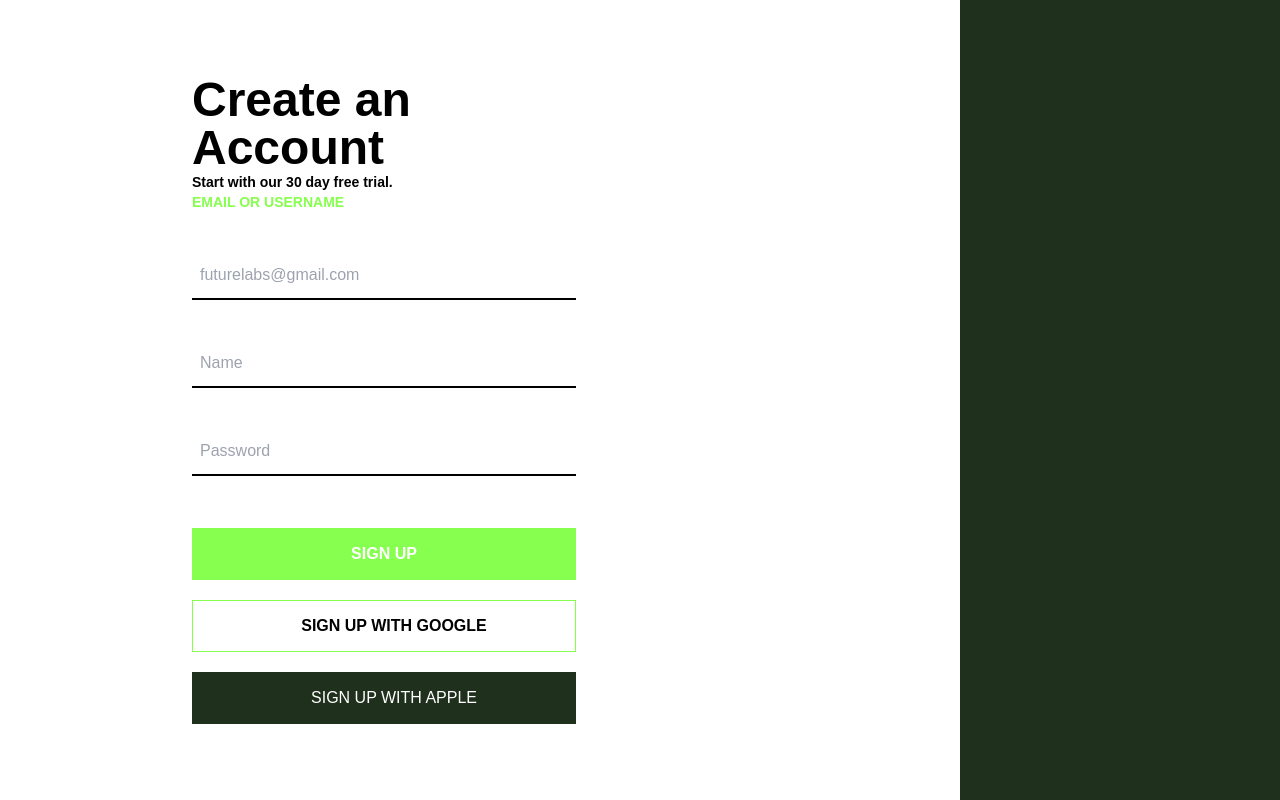
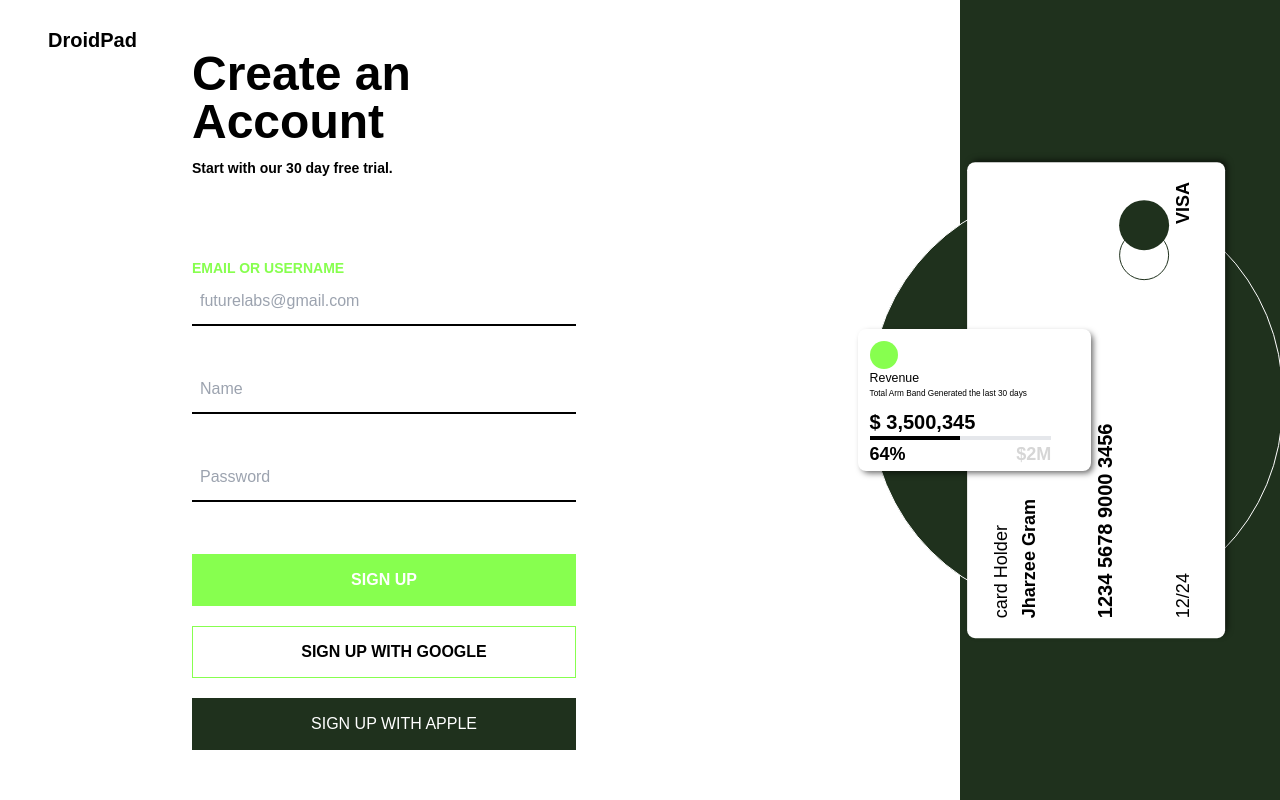
Before and after one commit to MauLight/react-converge, a React app: page / in a window 1280 px wide. Built offline with nearby package versions, Linux system fonts and the light colour scheme; the HTML template or start-up script is replaced by a standard one.

Commit message:
feat: :art: Design cards added
add design cards in sign up form.

```diff
--- a/src/App.js
+++ b/src/App.js
@@ -3,6 +3,7 @@ import React, { useState } from 'react'
 import PromisePolyfill from 'promise-polyfill'
 import { Signup } from './views/Signup'
 import Notification from './components/Notification'
+import { Navbar } from './components/Navbar'
 
 if (!window.Promise) {
   window.Promise = PromisePolyfill
@@ -18,6 +19,7 @@ const App = () => {
       <div className="absolute w-screen top-0">
         <Notification type={errorType} message={errorMessage} />
       </div>
+      <Navbar />
       <Signup setErrorType={setErrorType} setErrorMessage={setErrorMessage} />
     </div>
   )
--- /dev/null
+++ b/src/components/Navbar.jsx
@@ -0,0 +1,10 @@
+import React from 'react'
+
+export const Navbar = () => {
+  return (
+    <div className='fixed bg-transparent w-screen h-20 flex justify-start items-center gap-x-2 px-10'>
+      <i className="logo fa-solid fa-bars fa-lg -rotate-45"></i>
+      <h1 className='text-xl text-[#000000] font-bold'>DroidPad</h1>
+    </div>
+  )
+}
--- /dev/null
+++ b/src/components/signup/Card1.jsx
@@ -0,0 +1,19 @@
+import React from 'react'
+
+export const Card1 = () => {
+  return (
+    <div className='shadow absolute w-[476.28px] h-[258.05px] bg-[#ffffff] rounded-lg -rotate-90 z-10 left-[67%] p-5'>
+      <p className='text-lg'>card Holder</p>
+      <h2 className='font-bold text-lg'>Jharzee Gram</h2>
+      <h2 className='font-bold text-xl mt-12'>{'1234 5678 9000 3456'}</h2>
+      <div className="flex w-full justify-end">
+        <div className="w-[50px] h-[50px] rounded-full border border-[#1F311D] mr-12"></div>
+        <div className="absolute w-[50px] right-[8%] h-[50px] rounded-full bg-[#1F311D]"></div>
+      </div>
+      <div className="flex w-full justify-between">
+        <p className='text-lg'>12/24</p>
+        <p className='text-lg font-bold'>VISA</p>
+      </div>
+    </div>
+  )
+}
--- /dev/null
+++ b/src/components/signup/Card2.jsx
@@ -0,0 +1,23 @@
+import React from 'react'
+
+export const Card2 = () => {
+  return (
+    <div className='shadow absolute w-[233.78px] h-[141.26px] bg-[#ffffff] rounded-lg z-20 left-[67%] p-3 pr-10'>
+      <div className="flex w-full justify-start relative">
+        <div className="w-[28px] h-[28px] rounded-full bg-[#87FF4F]"></div>
+        <i className="fa-solid fa-bag-shopping  absolute top-[20%] left-[3.5%]"></i>
+      </div>
+      <p className='text-[12.39px]'>Revenue</p>
+      <p className='text-[8.26px]'>Total Arm Band Generated the last 30 days</p>
+      <h2 className='font-bold text-xl mt-2'>{'$ 3,500,345'}</h2>
+      <div className="flex w-full">
+        <div className="border-b-4 w-full border-[#000000]"></div>
+        <div className="border-b-4 w-full"></div>
+      </div>
+      <div className="flex justify-between w-full">
+        <p className='text-lg font-bold text-[12.39px]'>64%</p>
+        <p className='text-lg font-bold text-[#D6D6D6] text-[12.39px]'>$2M</p>
+      </div>
+    </div>
+  )
+}
--- /dev/null
+++ b/src/components/signup/Circle.jsx
@@ -0,0 +1,7 @@
+import React from 'react'
+
+export const Circle = () => {
+  return (
+    <div className='absolute left-[68%] rounded-full w-[413.04px] h-[424.61px] bg-[#1F311D] border-[1.65px] border-white z-1'></div>
+  )
+}
--- a/src/components/signup/Form.jsx
+++ b/src/components/signup/Form.jsx
@@ -58,8 +58,9 @@ export const Form = ({
 
   return (
     <>
-      <form className='flex flex-col gap-y-8 w-full mb-5'>
+      <form className='flex flex-col gap-y-8 w-full mb-5 mt-20'>
         <div className="flex flex-col gap-y-10">
+          <div className="flex flex-col">
             <label htmlFor='username' className='text-sm uppercase text-[#87FF4F] font-bold'>Email or username</label>
             <input
               value={username}
@@ -69,6 +70,7 @@ export const Form = ({
               className='h-12 text-[#000000] p-2 bg-transparent w-full focus:ring-0 focus:outline-none border-b-2 border-[#000000]'
 
             />
+          </div>
           <input
             value={name}
             onChange={({ target }) => setName(target.value)}
--- a/src/components/signup/Title.jsx
+++ b/src/components/signup/Title.jsx
@@ -2,7 +2,7 @@ import React from 'react'
 
 export const Title = () => {
   return (
-    <div className="flex flex-col w-full">
+    <div className="flex flex-col w-full gap-y-3">
       <h1 className='text-5xl text-[#000000] font-bold'>Create an Account</h1>
       <p className='text-sm text-[#000000] font-bold'>Start with our 30 day free trial.</p>
     </div>
--- a/src/index.css
+++ b/src/index.css
@@ -10,3 +10,9 @@
   box-sizing: border-box;
   font-family: 'Poppins', sans-serif;
 }
+
+.shadow {
+  box-shadow: 3px 3px 6px -1px rgba(0,0,0,0.62);
+-webkit-box-shadow: 3px 3px 6px -1px rgba(0,0,0,0.62);
+-moz-box-shadow: 3px 3px 6px -1px rgba(0,0,0,0.62);
+}
--- a/src/views/Signup.jsx
+++ b/src/views/Signup.jsx
@@ -1,6 +1,11 @@
 import React, { useState } from 'react'
+
+//*Components
 import { Form } from '../components/signup/Form'
 import { Title } from '../components/signup/Title'
+import { Circle } from '../components/signup/Circle'
+import { Card1 } from '../components/signup/Card1'
+import { Card2 } from '../components/signup/Card2'
 
 export const Signup = ({ setErrorType, setErrorMessage }) => {
 
@@ -84,7 +89,10 @@ export const Signup = ({ setErrorType, setErrorMessage }) => {
         />
 
       </div>
-      <div className="w-0 lg:w-1/4 bg-[#1F311D]">
+      <div className="w-0 lg:w-1/4 flex justify-center items-center bg-[#1F311D]">
+        <Card2 />
+        <Card1 />
+        <Circle />
       </div>
     </div>
   )
```
Lines whose indentation alone changed are shown as unchanged.
